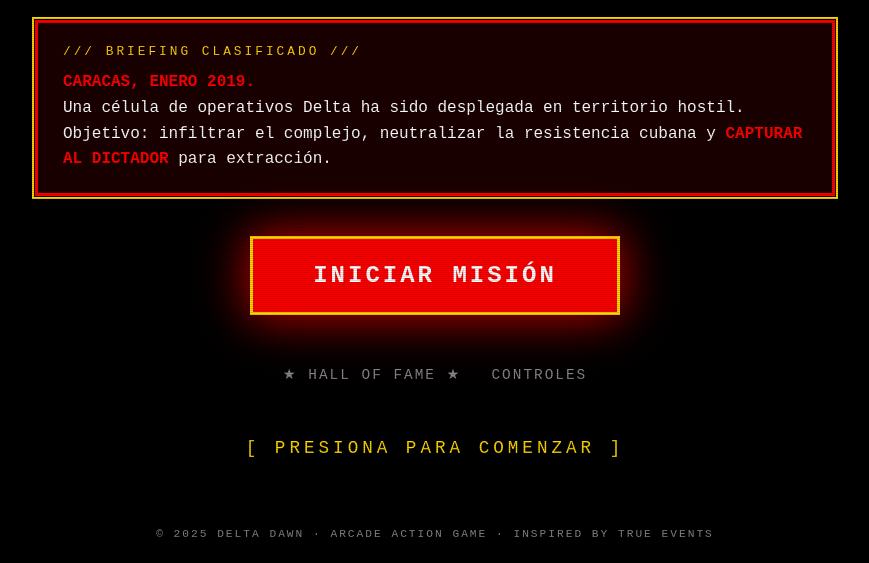
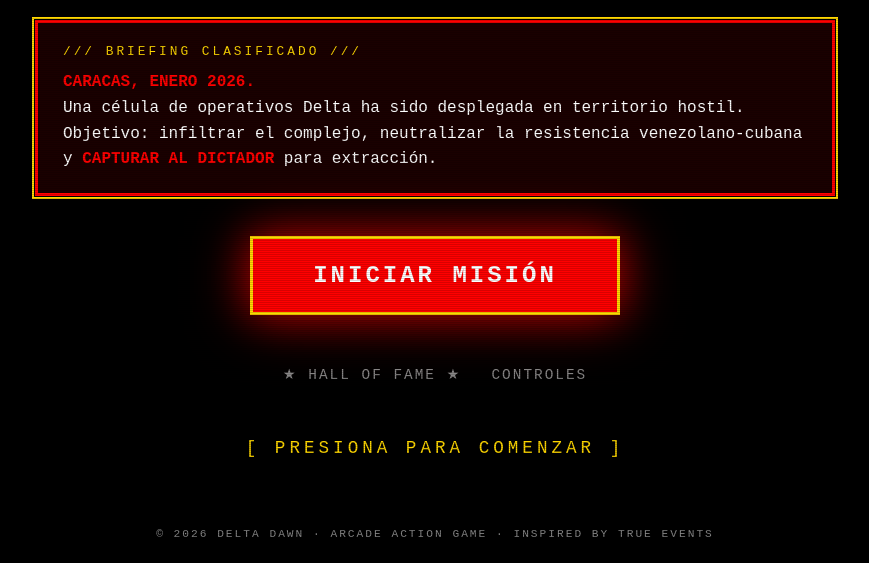
Before and after one commit to Pablitobjj/operacion-caracas-site, a plain HTML site: page index.html in a window 1280 px wide. Shown: the part 237-800 px from the top of the page, without its empty margins (205-1074 px from the left). Drawn offline with Linux system fonts and the light colour scheme.

Commit message:
Fix landing copy: update year to 2026

```diff
--- a/index.html
+++ b/index.html
@@ -4,12 +4,12 @@
     <meta charset="UTF-8">
     <meta name="viewport" content="width=device-width, initial-scale=1.0">
     <title>DELTA DAWN: Operación Caracas</title>
-    <meta name="description" content="Caracas, 2019. Una operación encubierta para capturar al dictador. Juego de acción arcade estilo run & gun.">
+    <meta name="description" content="Caracas, 2026. Una operación encubierta para capturar al dictador. Juego de acción arcade estilo run & gun.">
     <meta name="theme-color" content="#000000">
 
     <!-- Open Graph -->
     <meta property="og:title" content="DELTA DAWN: Operación Caracas">
-    <meta property="og:description" content="Caracas, 2019. Una operación encubierta para capturar al dictador.">
+    <meta property="og:description" content="Caracas, 2026. Una operación encubierta para capturar al dictador.">
     <meta property="og:type" content="website">
 
     <link rel="stylesheet" href="styles.css">
@@ -157,9 +157,9 @@
             <div class="landing-briefing box">
                 <div class="label">/// BRIEFING CLASIFICADO ///</div>
                 <p>
-                    <span class="classified">CARACAS, ENERO 2019.</span><br>
+                    <span class="classified">CARACAS, ENERO 2026.</span><br>
                     Una célula de operativos Delta ha sido desplegada en territorio hostil.
-                    Objetivo: infiltrar el complejo, neutralizar la resistencia cubana
+                    Objetivo: infiltrar el complejo, neutralizar la resistencia venezolano-cubana
                     y <span class="classified">CAPTURAR AL DICTADOR</span> para extracción.
                 </p>
             </div>
@@ -185,7 +185,7 @@
 
     <!-- CREDITS -->
     <div class="credits">
-        © 2025 DELTA DAWN  ·  ARCADE ACTION GAME  ·  INSPIRED BY TRUE EVENTS
+        © 2026 DELTA DAWN  ·  ARCADE ACTION GAME  ·  INSPIRED BY TRUE EVENTS
     </div>
 
     <!-- MODAL CONTROLES -->
```
